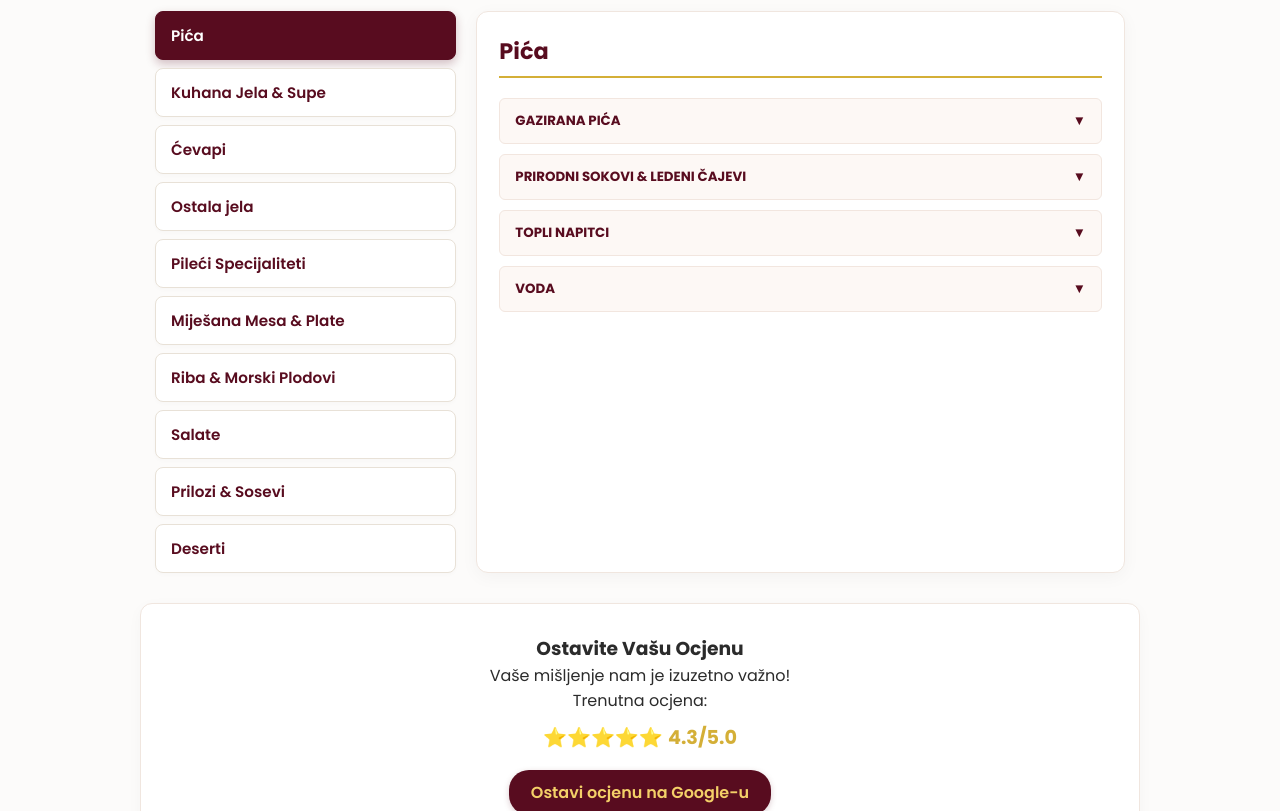
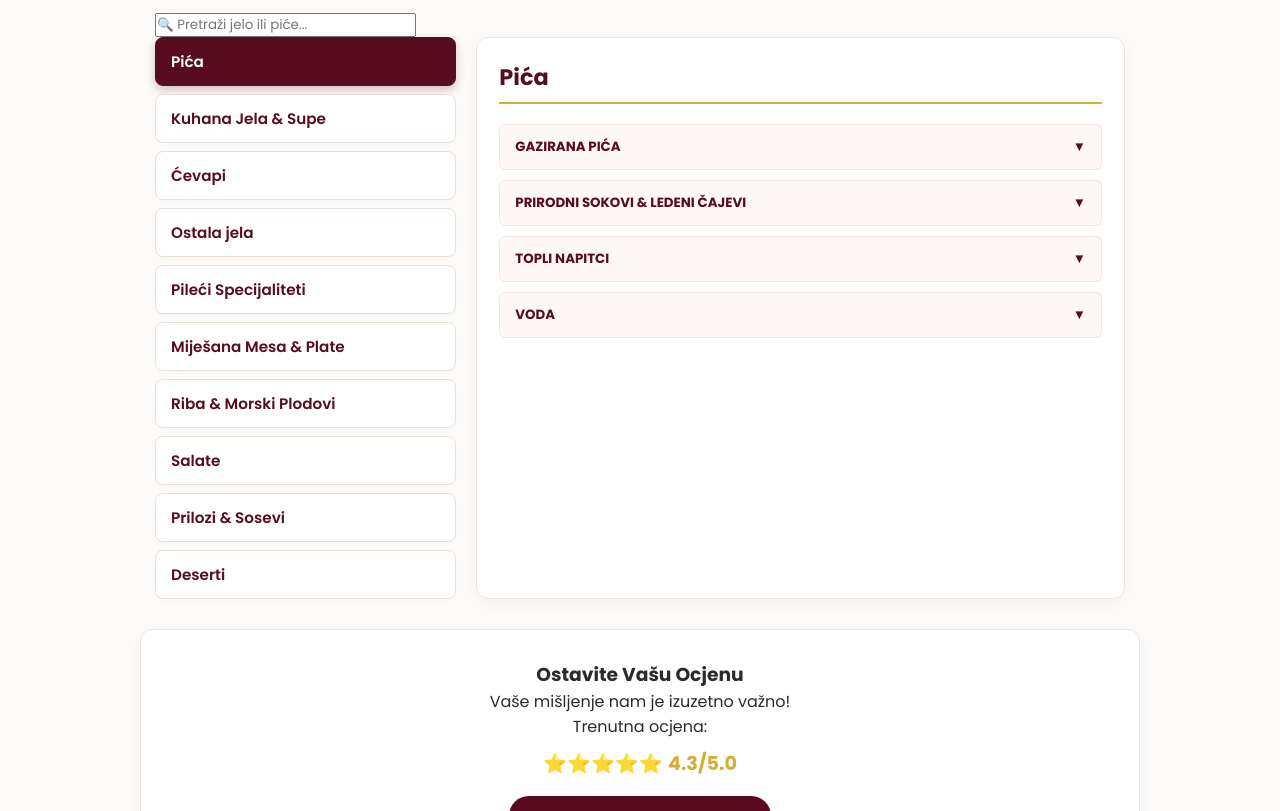
Before and after one commit to jusufmsc/restoran-vezir, a plain HTML site: page index.html in a window 1280 px wide. Shown: the part 944-1755 px from the top of the page. Drawn offline with Linux system fonts and the light colour scheme.

Commit message:
Update index.html

```diff
--- a/index.html
+++ b/index.html
@@ -46,6 +46,10 @@
     <!-- Meni Sekcija -->
     <main class="menu-container" id="menu-section">
         <h2 class="section-title" id="cat-title">Meni</h2>
+        <div class="search-box">
+            <input type="text" id="menu-search" placeholder="🔍 Pretraži jelo ili piće..." oninput="searchMenu(this.value)">
+            <button id="clear-search" onclick="clearSearch()" style="display: none;">&times;</button>
+        </div>
 
         <div class="menu-wrapper">
             <!-- Navigacija Kategorija -->
```
